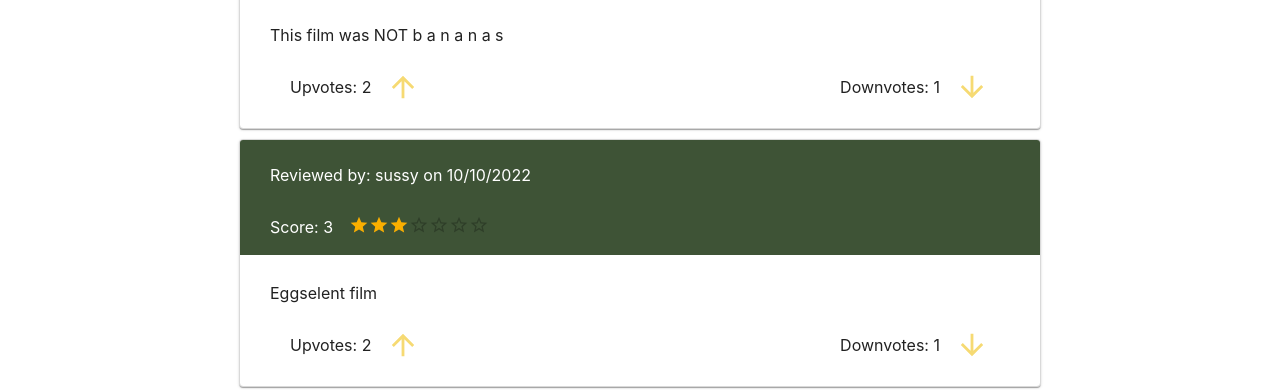
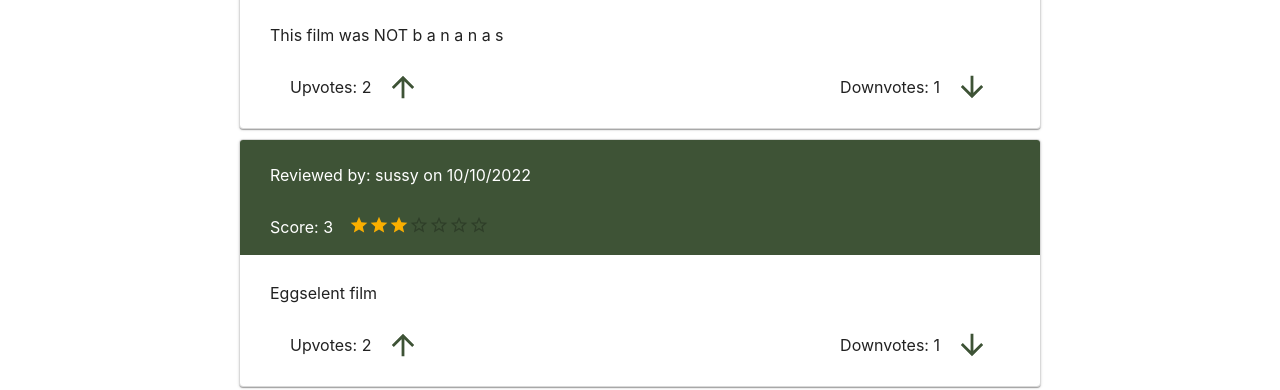
Before and after one commit to bbmcmann/307MovieProject, a React (Create React App) app in the folder frontend/: page /review in a window 1280 px wide. Shown: the part 414-804 px from the top of the page. Built offline with nearby package versions, Linux system fonts and the light colour scheme.

Commit message:
added vote indication styles

```diff
--- a/frontend/src/components/Review.jsx
+++ b/frontend/src/components/Review.jsx
@@ -3,7 +3,7 @@ import ArrowUpwardIcon from "@mui/icons-material/ArrowUpward";
 import { IconButton, Rating } from "@mui/material";
 import Card from "@mui/material/Card";
 import { useState } from "react";
-import styled from "styled-components";
+import styled, { css } from "styled-components";
 
 const StyledCard = styled(Card)`
   border: 1px solid #d9d9d9;
@@ -54,13 +54,18 @@ const VoteDiv = styled.div`
 
 const UpVote = styled(ArrowUpwardIcon)`
   padding-left: 10px;
-  color: #f6da73;
-  transform: scale(1.4);
+  //color: #f6da73;
+  //transform: scale(1.4);
+  color: ${({ vote }) => (vote === "up" ? "#f6da73" : "#3e5336")};
+  transform: ${({ vote }) => (vote === "up" ? "scale(2.0)" : "scale(1.4)")};
 `;
+
 const DownVote = styled(ArrowDownwardIcon)`
   padding-left: 10px;
   color: #f6da73;
   transform: scale(1.4);
+  color: ${({ vote }) => (vote === "down" ? "#f6da73" : "#3e5336")};
+  transform: ${({ vote }) => (vote === "down" ? "scale(2.0)" : "scale(1.4)")};
 `;
 const RevWrap = styled.div`
   padding-left: 16px;
@@ -77,13 +82,16 @@ function Review({
   score,
 }) {
   const check_voted = () => {
+    //console.log("check");
     const up_index = upvote_list.indexOf(user_id);
     const down_index = downvote_list.indexOf(user_id);
     if (up_index > -1) {
+      console.log("up");
       setVote("up");
       return true;
     }
     if (down_index > -1) {
+      console.log("down");
       setVote("down");
       return true;
     }
@@ -100,15 +108,16 @@ function Review({
       new_upvotes = upvote_list.filter((id) => id !== user_id);
       new_downvotes = downvote_list.push(user_id);
     }
-    console.log(user_id);
-    console.log(new_downvotes);
-    console.log(new_upvotes);
+    // console.log(user_id);
+    // console.log(new_downvotes);
+    // console.log(new_upvotes);
     //patch request with new lists
   };
 
   const handleVote = (thisVote) => {
     if (!voted) {
       setVoted(true);
+      console.log("voted");
       setVote(thisVote);
       if (thisVote === "up") {
         setCurUpVote(curUpVote + 1);
@@ -158,13 +167,13 @@ function Review({
         <VoteDiv>
           <p>Upvotes: {curUpVote}</p>
           <IconButton onClick={() => handleVote("up")}>
-            <UpVote />
+            <UpVote vote={vote} />
           </IconButton>
         </VoteDiv>
         <VoteDiv>
           <p>Downvotes: {curDownVote}</p>
           <IconButton onClick={() => handleVote("down")}>
-            <DownVote />
+            <DownVote vote={vote} />
           </IconButton>
         </VoteDiv>
       </VoteBar>
```
